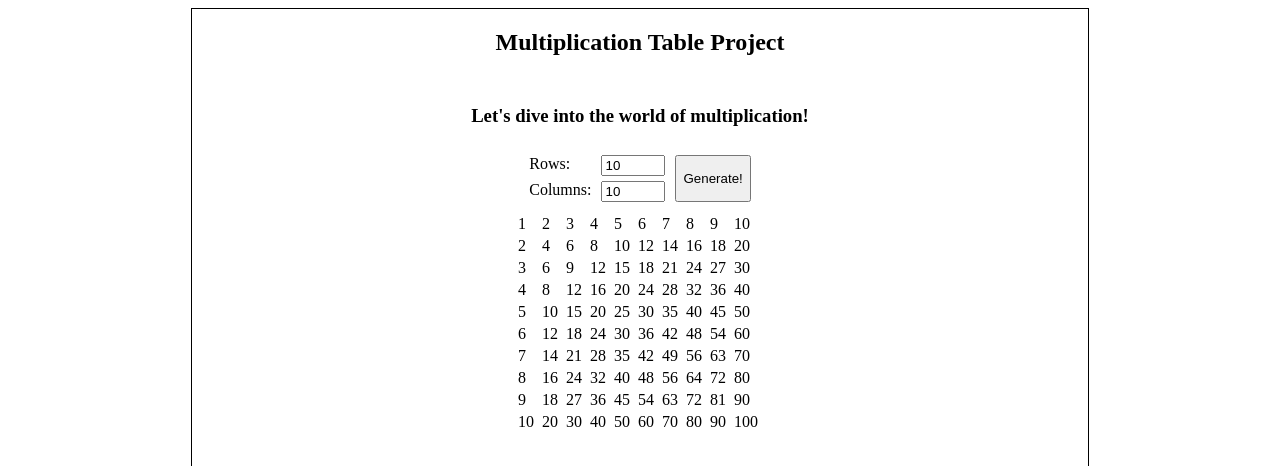
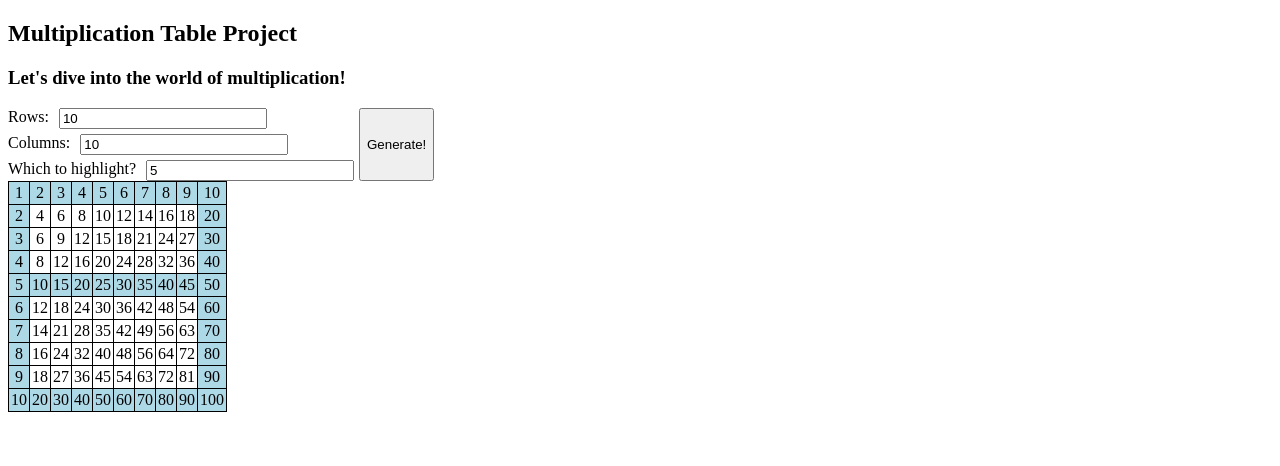
Before and after one commit to Noah-Curtis/multiplicationtable, a website: page forms-review.html in a window 1280 px wide. Both pictures are taken after a click on the button "Generate!". Shown: the top 466 px of the page. Drawn offline with Linux system fonts and the light colour scheme.

Commit message:
css linked and highlight function added

```diff
--- a/formjs.js
+++ b/formjs.js
@@ -1,22 +1,18 @@
-
 let timestable = (to) => {
     console.log('here\'s a times table to ' + to + '\n')
 
-    if(Number.isInteger(to)) {
+    if (Number.isInteger(to)) {
         for (let i = 0; i <= to; i++) {
-            let row=""
-            for(let col=1; col <= to; col++) {
-                row+= `${i*col}/t`
+            let row = ""
+            for (let col = 1; col <= to; col++) {
+                row += `${i * col}/t`
             }
             console.log(row)
         }
-    }
-    else{
+    } else {
         console.log(`Sorry, ${to} isn't a number!`)
     }
 }
-
-
 
 
 function getRowsDesired() {
@@ -27,18 +23,26 @@ function getColumnsDesired() {
     return Number(document.getElementById('cols').value)
 }
 
-function createWithHtmlTable(rows, cols) {
+function getHighlightedValue() {
+    return Number(document.getElementById('highlight').value)
+}
+
+function createWithHtmlTable(r, c, h) {
     let string
-    if (rows && cols) {
+    if (r && c) {
         string = "<table>\n"
 
-        for (let row = 1; row <= rows; row++) {
-            string += "<tr>\n"
+        for (let row = 1; row <= r; row++) {
+            if (h === row) {
+                string += "<tr class='highlight'>\n"
+            } else {
+                string += "<tr>\n"
+            }
 
-            for (let col = 1; col <= cols; col++) {
+            for (let col = 1; col <= c; col++) {
                 string += "<td>"
                 string += row * col
-                string += "<td>\n"
+                string += "</td>\n"
             }
             string += "</tr>\n"
         }
--- a/forms-review.html
+++ b/forms-review.html
@@ -3,16 +3,16 @@
 <head>
     <meta charset="UTF-8">
     <title>Forms Review</title>
-    <link rel="stylesheet" href="forms-review.css">
+    <link rel="stylesheet" href="stylesheet.css">
     <meta name="viewport" content="width=device-width, initial-scale=1">
 </head>
 <body>
 <section class="container">
-<h1>Multiplication Table Project</h1>
+    <h1>Multiplication Table Project</h1>
 
-<h3>Let's dive into the world of multiplication!</h3>
+    <h3>Let's dive into the world of multiplication!</h3>
 
-<div class="generate-box">
+    <div class="generate-box">
         <div class="inputs">
             <label for="rows" class="rows">Rows:
                 <input id="rows" type="number" min="1" max="100" step="1" value="10" placeholder="How many rows?">
@@ -21,10 +21,14 @@
             <label for="cols" class="cols">Columns:
                 <input id="cols" type="number" min="1" max="100" step="1" value="10" placeholder="How many columns?">
             </label>
+
+            <label for="highlight">Which to highlight?
+                <input id="highlight" type="number" min="1" max="100" step="1" value="5" placeholder="Highlight?">
+            </label>
         </div>
 
-        <button id="generate" onclick="createWithHtmlTable(getRowsDesired(), getColumnsDesired())">Generate!</button>
-</div>
+        <button id="generate" onclick="createWithHtmlTable(getRowsDesired(), getColumnsDesired(), getHighlightedValue())">Generate!</button>
+    </div>
     <section id="output"></section>
 </section>
 
--- a/stylesheet.css
+++ b/stylesheet.css
@@ -1,17 +1,11 @@
 section.container {
 
     .generate-box {
-        .inputs {
-
-            label {
         display: flex;
-                aling-items: center;
-                gap: 10px;
-
-                .generate-box {
-                    display: flex;
-                    flex-direction: column;
+        /*flex-direction: column;*/
         gap: 5px;
+        /*align-items: center;*/
+        align-content: center;
 
         .inputs {
             display: flex;
@@ -20,17 +14,15 @@ section.container {
 
             label {
                 display: flex;
-                            justify-content: space-between;
+                align-content: center;
                 gap: 10px;
+
+                input {
+                    width: 200px;
                 }
             }
         }
     }
-        }
-    }
-}
-
-
 
 
     #output {
@@ -52,4 +44,9 @@ section.container {
             text-align: center;
         }
 
+        .highlight {
+            background-color: lightblue;
         }
+
+    }
+}
```
Lines whose indentation alone changed are shown as unchanged.
